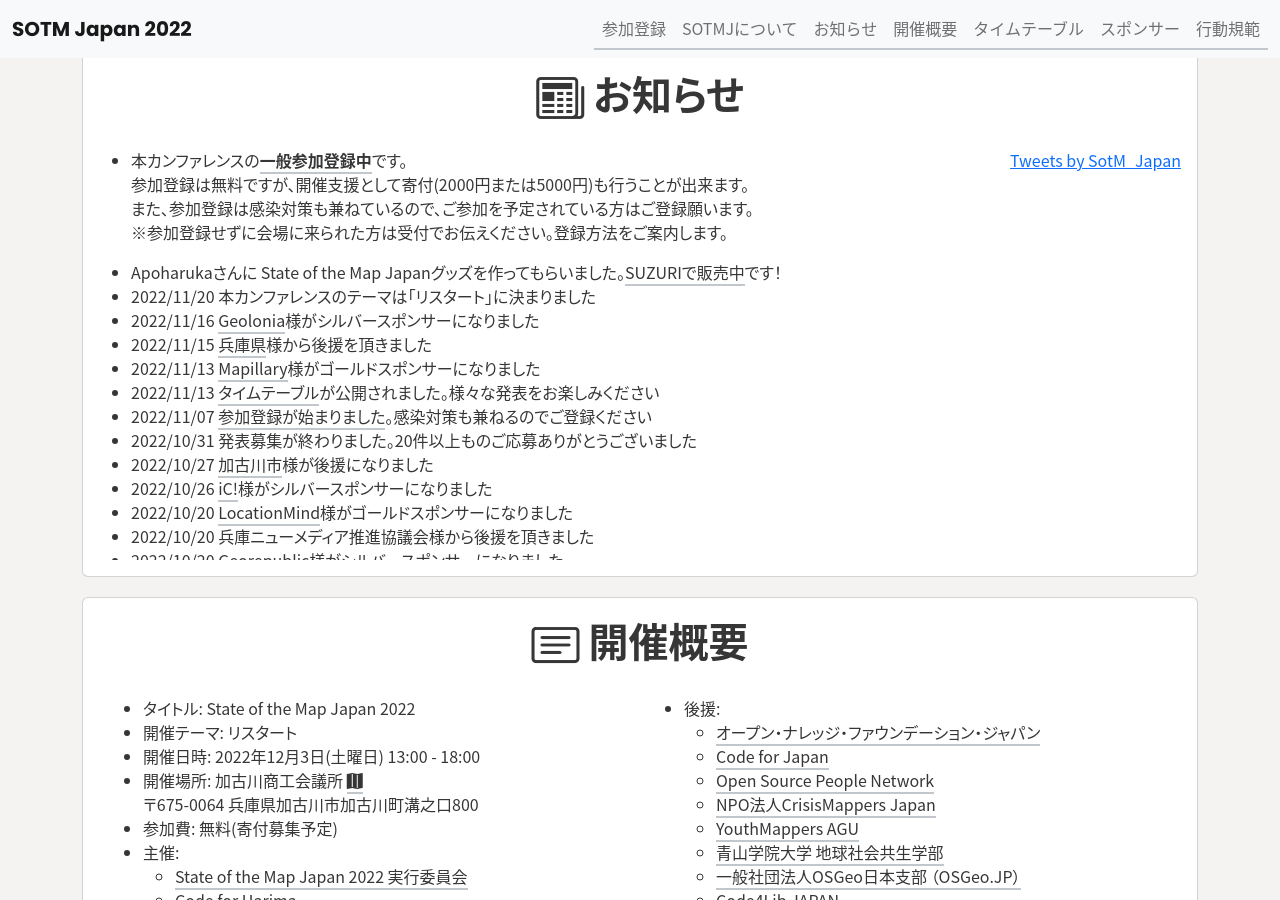
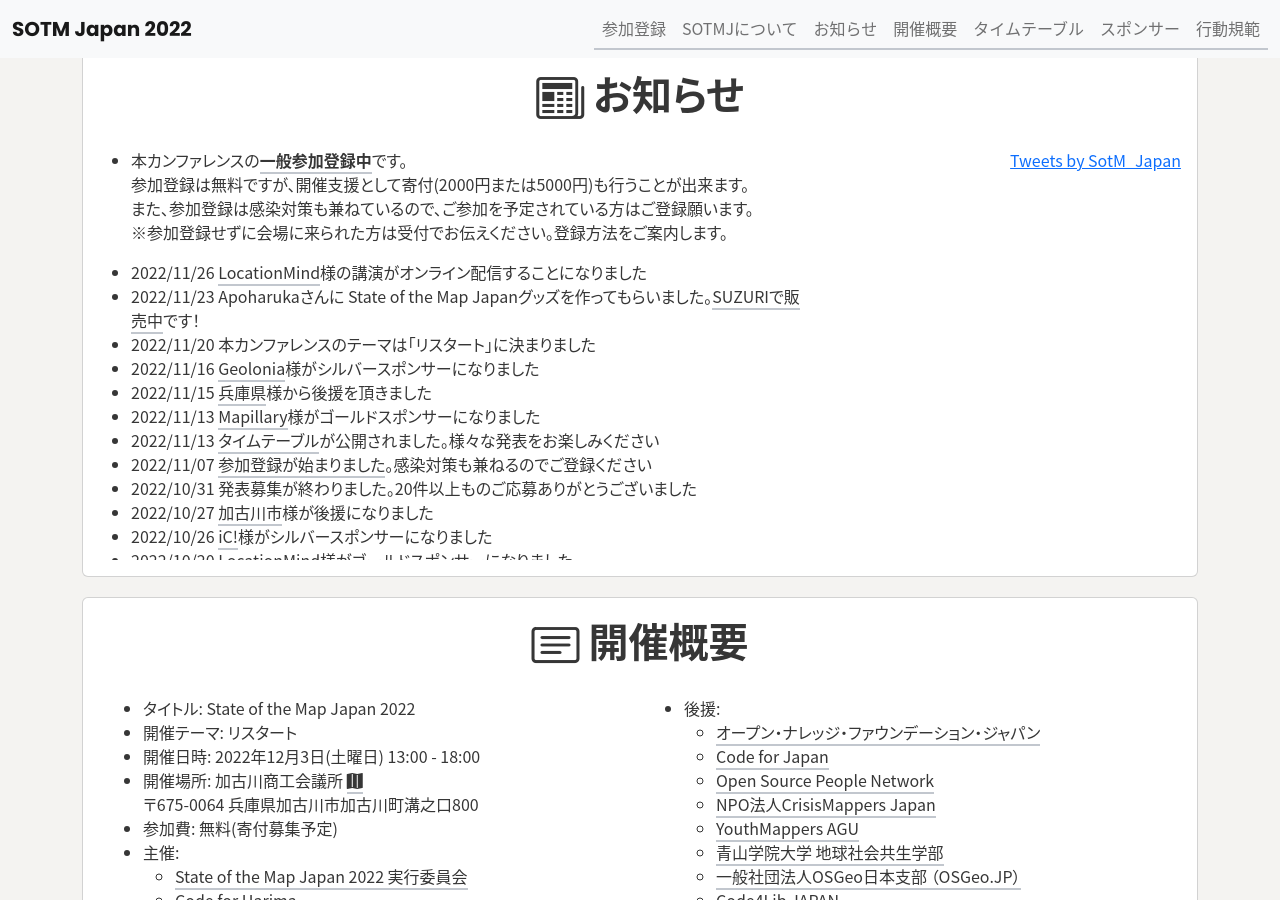
Before and after one commit to osmfj/sotmjp2022, a Jekyll site: the page built from index.md, in a window 1280 px wide and 900 px high, scrolled down 614 px. Built offline with Jekyll 4.4.1, drawn with Linux system fonts in a browser that asks for light colours; comment, search, counter and statistics services are not loaded.

Commit message:
update locationmind's live streaming

```diff
--- a/_includes/news.html
+++ b/_includes/news.html
@@ -18,7 +18,8 @@
                 </ul>
                 <div class="overflow-auto" style="height:300px;">
                   <ul>
-                    <li>Apoharukaさんに State of the Map Japanグッズを作ってもらいました。<a href="https://suzuri.jp/apoharuka/designs/12561206">SUZURIで販売中</a>です！</li>
+                    <li>2022/11/26 <a href="https://locationmind.com/">LocationMind</a>様の講演がオンライン配信することになりました</li>
+                    <li>2022/11/23 Apoharukaさんに State of the Map Japanグッズを作ってもらいました。<a href="https://suzuri.jp/apoharuka/designs/12561206">SUZURIで販売中</a>です！</li>
                     <li>2022/11/20 本カンファレンスのテーマは「リスタート」に決まりました</li>
                     <li>2022/11/16 <a href="https://geolonia.com/">Geolonia</a>様がシルバースポンサーになりました</li>
                     <li>2022/11/15 <a href="https://web.pref.hyogo.lg.jp/">兵庫県</a>様から後援を頂きました</li>
--- a/_includes/timetable.html
+++ b/_includes/timetable.html
@@ -38,7 +38,7 @@
                   <tr>
                     <th>13:40〜14:00</th>
                     <td>
-                      <h5><span>スポンサー講演</span><span class="red">配信無し</span><br>OpenStreetMap x LocationMind（仮）</h5>
+                      <h5><span>スポンサー講演</span><br>OpenStreetMap x LocationMind（仮）</h5>
                       <p class="speaker">金杉 洋 | LocationMind株式会社</p>
                       これまでにOpenStreetMapを利用してきた実績と、今後の活用の可能性についてのご紹介します。
                     </td>
@@ -208,7 +208,7 @@
                   </tr>
                   <tr>
                     <td>
-                      <h5><span class="red">配信無し</span>街の魅力発見とOSM</h5>
+                      <h5>街の魅力発見とOSM</h5>
                       <p class="speaker">藤野 進</p>
                       大阪市東淀川区でのOSMを使った、街の魅力発見する活動について
                     </td>
```
